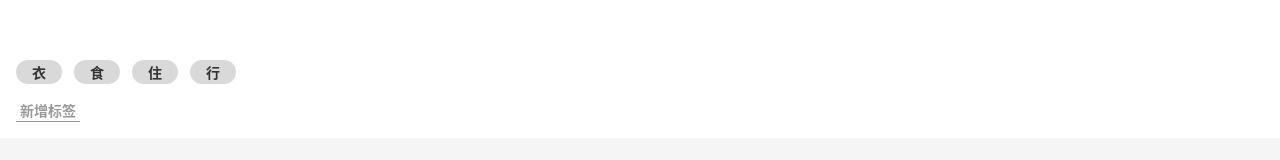
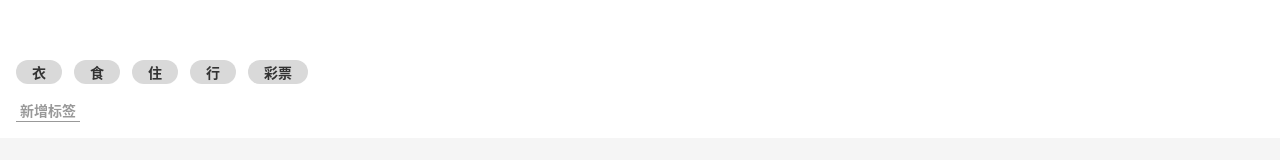
Before and after one commit to 254412246/morney, a Vue app: page /#/money in a window 1280 px wide. Shown: the part 154-314 px from the top of the page. Built offline with nearby package versions, Linux system fonts and the light colour scheme.

Commit message:
完成新增和选中 标签功能

```diff
--- a/src/components/Money/Tags.vue
+++ b/src/components/Money/Tags.vue
@@ -1,22 +1,49 @@
 <template>
     <div class="tags">
         <div class="new">
-            <button>新增标签</button>
+            <button @click="create">新增标签</button>
         </div>
         <ul class="current">
-            <li>衣</li>
-            <li>食</li>
-            <li>住</li>
-            <li>行</li>
+            <li v-for="tag in dataSource"
+                :key="tag"
+                :class="{selected: selectedTags.indexOf(tag)>=0}"
+                @click="toggle(tag)">
+                {{tag}}
+            </li>
         </ul>
     </div>
 
 </template>
 
 <script lang="ts">
-    export default {
-        name: 'Tags'
-    };
+    import Vue from 'vue';
+    import {Component,Prop} from 'vue-property-decorator';
+
+    @Component
+
+    export default class Tags extends Vue {
+        @Prop() readonly dataSource: string[] | undefined;
+        selectedTags: string[]=[];
+
+        toggle(tag: string){
+            const  index=this.selectedTags.indexOf(tag);
+            if(index>=0){
+                this.selectedTags.splice(index,1)
+            }else {
+                this.selectedTags.push(tag)
+            }
+
+        }
+        create(){
+           const name=window.prompt('请输入标签名');
+           if (name===''){
+               window.alert('标签名不能为空')
+           }else if (this.dataSource){
+               this.$emit('update:dataSource',[...this.dataSource,name])
+           }
+
+        }
+    }
 </script>
 
 <style lang="scss" scoped>
@@ -30,7 +57,8 @@
             display: flex;
             flex-wrap: wrap;
             > li {
-                background: #d9d9d9;
+                $bg:#d9d9d9;
+                background: $bg;
                 $h: 24px;
                 height: $h;
                 line-height: $h;
@@ -38,6 +66,10 @@
                 padding: 0 16px;
                 margin-right: 12px;
                 margin-top: 4px;
+                &.selected{
+                    background: darken($bg,50%);
+                    color: white;
+                }
             }
         }
         > .new {
--- a/src/views/Money.vue
+++ b/src/views/Money.vue
@@ -4,19 +4,24 @@
         <NumberPad/>
         <Types/>
         <Notes/>
-        <Tags/>
+        <Tags :data-source.sync="tags" />
     </Layout>
 </template>
 
 <script lang="ts">
+    import Vue from 'vue';
+    import {Component} from 'vue-property-decorator';
     import NumberPad from '@/components/Money/NumberPad.vue';
     import Types from '@/components/Money/Types.vue';
     import Notes from '@/components/Money/Notes.vue';
     import Tags from '@/components/Money/Tags.vue';
-    export default {
-        name: 'Money',
-        components: {Tags, Notes, Types, NumberPad},
-    };
+    @Component({
+        components: {Tags, Notes, Types, NumberPad}
+    })
+
+    export default class Money extends Vue {
+    tags= ['衣', '食', '住', '行', '彩票'] ;
+    }
 </script>
 
 <style lang="scss">
```
